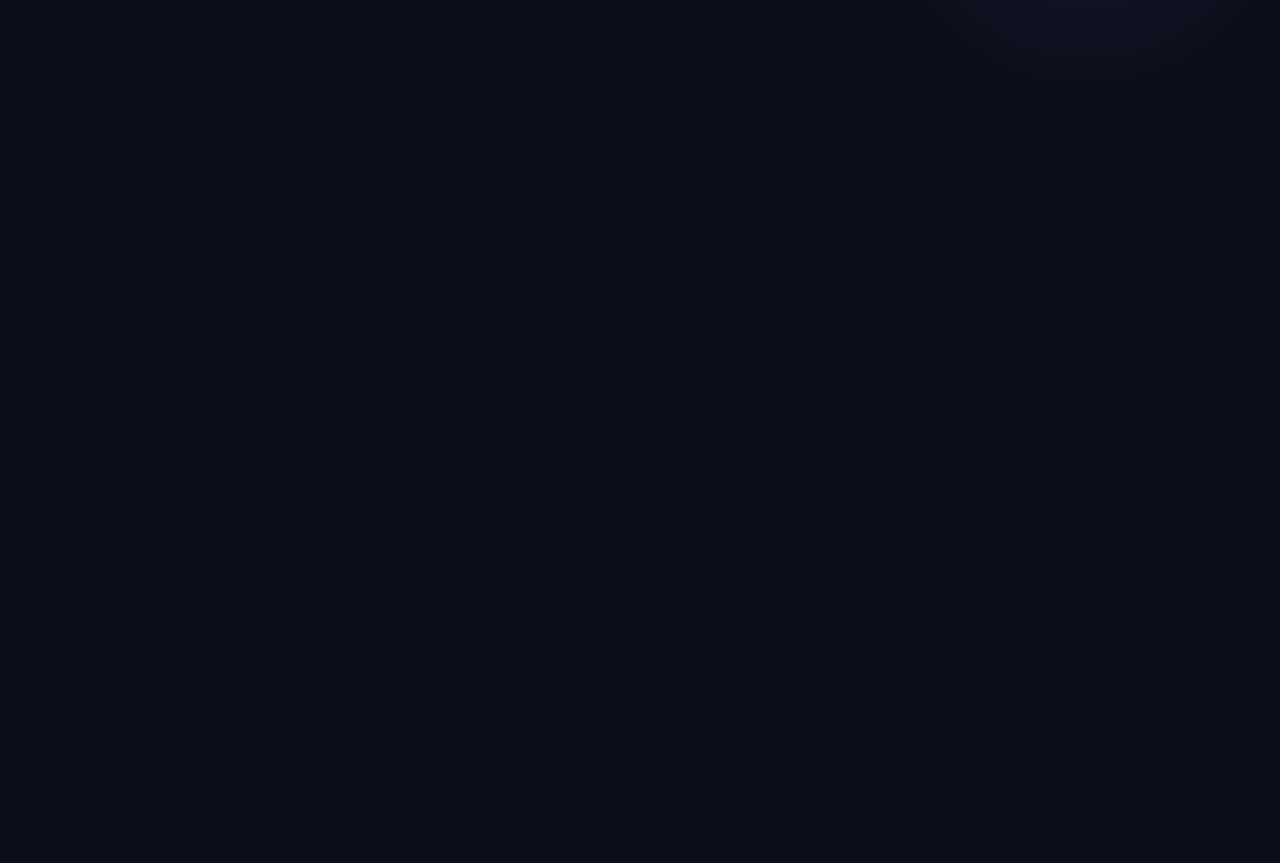
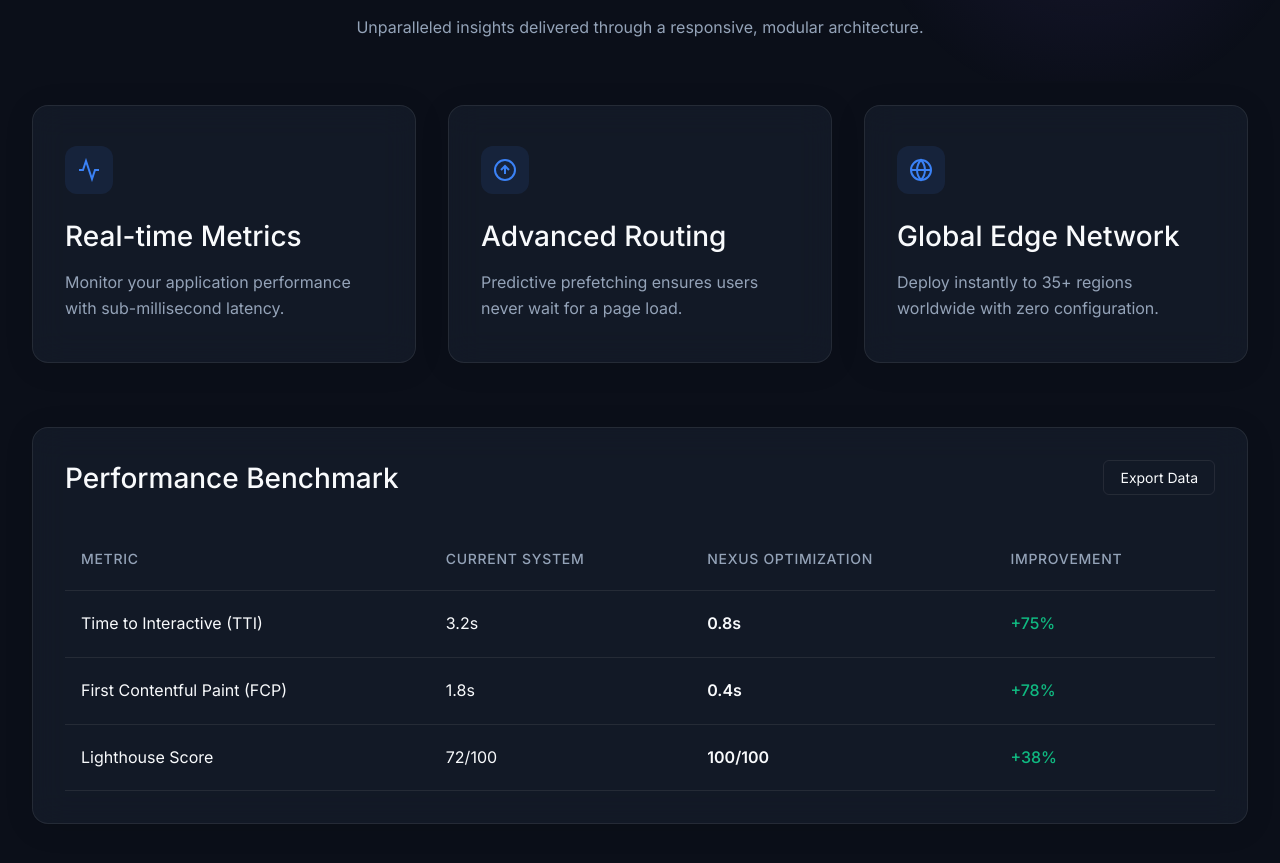
Before and after one commit to 04shubham7/PixelGEO, a React (Vite) app: page / in a window 1280 px wide. Shown: the part 879-1742 px from the top of the page. Before the commit the page ends 800 px from the top, so only its background shows below. Built offline with nearby package versions, Linux system fonts and the light colour scheme.

Commit message:
feat: content cards and analytical data grids

```diff
--- a/src/App.jsx
+++ b/src/App.jsx
@@ -1,6 +1,7 @@
 import React from 'react';
 import Header from './layouts/Header/Header';
 import Hero from './components/Hero/Hero';
+import Features from './components/Features/Features';
 
 function App() {
   return (
@@ -8,6 +9,7 @@ function App() {
       <Header />
       <main>
         <Hero />
+        <Features />
       </main>
     </div>
   );
--- /dev/null
+++ b/src/components/Features/Features.css
@@ -0,0 +1,131 @@
+.features {
+  position: relative;
+  z-index: 2;
+}
+
+.features-header {
+  text-align: center;
+  max-width: 600px;
+  margin: 0 auto 4rem auto;
+}
+
+.features-header h2 {
+  margin-bottom: 1rem;
+}
+
+.features-grid {
+  display: grid;
+  grid-template-columns: repeat(auto-fit, minmax(300px, 1fr));
+  gap: 2rem;
+  margin-bottom: 4rem;
+}
+
+.feature-card {
+  padding: 2.5rem 2rem;
+  transition: transform 0.3s ease, box-shadow 0.3s ease;
+}
+
+.feature-card:hover {
+  transform: translateY(-5px);
+  box-shadow: 0 10px 40px rgba(0, 0, 0, 0.2);
+  border-color: rgba(59, 130, 246, 0.3);
+}
+
+.feature-icon {
+  width: 48px;
+  height: 48px;
+  border-radius: 12px;
+  background: rgba(59, 130, 246, 0.1);
+  color: var(--accent-primary);
+  display: flex;
+  align-items: center;
+  justify-content: center;
+  margin-bottom: 1.5rem;
+}
+
+.feature-card h3 {
+  margin-bottom: 1rem;
+}
+
+/* Data Grid (Table) */
+.mt-4 { margin-top: 4rem; }
+
+.data-grid {
+  padding: 2rem;
+  overflow: hidden;
+}
+
+.data-grid-header {
+  display: flex;
+  justify-content: space-between;
+  align-items: center;
+  margin-bottom: 2rem;
+}
+
+@media (max-width: 767px) {
+  .data-grid-header {
+    flex-direction: column;
+    align-items: flex-start;
+    gap: 1rem;
+  }
+}
+
+.export-btn {
+  background: transparent;
+  border: 1px solid var(--surface-border);
+  color: var(--text-primary);
+  padding: 0.5rem 1rem;
+  border-radius: 6px;
+  cursor: pointer;
+  font-family: inherit;
+  font-size: 0.875rem;
+  transition: all 0.2s;
+}
+
+.export-btn:hover {
+  background: rgba(255, 255, 255, 0.05);
+  border-color: rgba(255, 255, 255, 0.2);
+}
+
+.table-responsive {
+  width: 100%;
+  overflow-x: auto;
+}
+
+table {
+  width: 100%;
+  border-collapse: collapse;
+  text-align: left;
+  min-width: 600px;
+}
+
+th, td {
+  padding: 1.25rem 1rem;
+  border-bottom: 1px solid var(--surface-border);
+}
+
+th {
+  color: var(--text-secondary);
+  font-weight: 500;
+  font-size: 0.875rem;
+  text-transform: uppercase;
+  letter-spacing: 0.05em;
+}
+
+tbody tr {
+  transition: background-color 0.2s;
+}
+
+tbody tr:hover {
+  background-color: rgba(255, 255, 255, 0.02);
+}
+
+.highlight {
+  font-weight: 600;
+  color: var(--text-primary);
+}
+
+.positive {
+  color: #10b981;
+  font-weight: 500;
+}
--- /dev/null
+++ b/src/components/Features/Features.jsx
@@ -0,0 +1,99 @@
+import React from 'react';
+import './Features.css';
+
+const featuresData = [
+  {
+    id: 1,
+    title: 'Real-time Metrics',
+    description: 'Monitor your application performance with sub-millisecond latency.',
+    icon: (
+      <svg width="24" height="24" viewBox="0 0 24 24" fill="none" stroke="currentColor" strokeWidth="2">
+        <path d="M22 12h-4l-3 9L9 3l-3 9H2"/>
+      </svg>
+    )
+  },
+  {
+    id: 2,
+    title: 'Advanced Routing',
+    description: 'Predictive prefetching ensures users never wait for a page load.',
+    icon: (
+      <svg width="24" height="24" viewBox="0 0 24 24" fill="none" stroke="currentColor" strokeWidth="2">
+        <circle cx="12" cy="12" r="10"/><path d="M16 12l-4-4-4 4M12 8v8"/>
+      </svg>
+    )
+  },
+  {
+    id: 3,
+    title: 'Global Edge Network',
+    description: 'Deploy instantly to 35+ regions worldwide with zero configuration.',
+    icon: (
+      <svg width="24" height="24" viewBox="0 0 24 24" fill="none" stroke="currentColor" strokeWidth="2">
+        <circle cx="12" cy="12" r="10"/><path d="M2 12h20M12 2a15.3 15.3 0 0 1 4 10 15.3 15.3 0 0 1-4 10 15.3 15.3 0 0 1-4-10 15.3 15.3 0 0 1 4-10z"/>
+      </svg>
+    )
+  }
+];
+
+const Features = () => {
+  return (
+    <section id="features" className="features section-padding">
+      <div className="container">
+        <div className="features-header">
+          <h2>Analytical Data Grids</h2>
+          <p>Unparalleled insights delivered through a responsive, modular architecture.</p>
+        </div>
+
+        <div className="features-grid">
+          {featuresData.map((feature) => (
+            <div key={feature.id} className="feature-card glass-panel">
+              <div className="feature-icon">{feature.icon}</div>
+              <h3>{feature.title}</h3>
+              <p>{feature.description}</p>
+            </div>
+          ))}
+        </div>
+
+        <div className="data-grid glass-panel mt-4">
+          <div className="data-grid-header">
+            <h3>Performance Benchmark</h3>
+            <button className="export-btn">Export Data</button>
+          </div>
+          <div className="table-responsive">
+            <table>
+              <thead>
+                <tr>
+                  <th>Metric</th>
+                  <th>Current System</th>
+                  <th>Nexus Optimization</th>
+                  <th>Improvement</th>
+                </tr>
+              </thead>
+              <tbody>
+                <tr>
+                  <td>Time to Interactive (TTI)</td>
+                  <td>3.2s</td>
+                  <td className="highlight">0.8s</td>
+                  <td className="positive">+75%</td>
+                </tr>
+                <tr>
+                  <td>First Contentful Paint (FCP)</td>
+                  <td>1.8s</td>
+                  <td className="highlight">0.4s</td>
+                  <td className="positive">+78%</td>
+                </tr>
+                <tr>
+                  <td>Lighthouse Score</td>
+                  <td>72/100</td>
+                  <td className="highlight">100/100</td>
+                  <td className="positive">+38%</td>
+                </tr>
+              </tbody>
+            </table>
+          </div>
+        </div>
+      </div>
+    </section>
+  );
+};
+
+export default Features;
```
